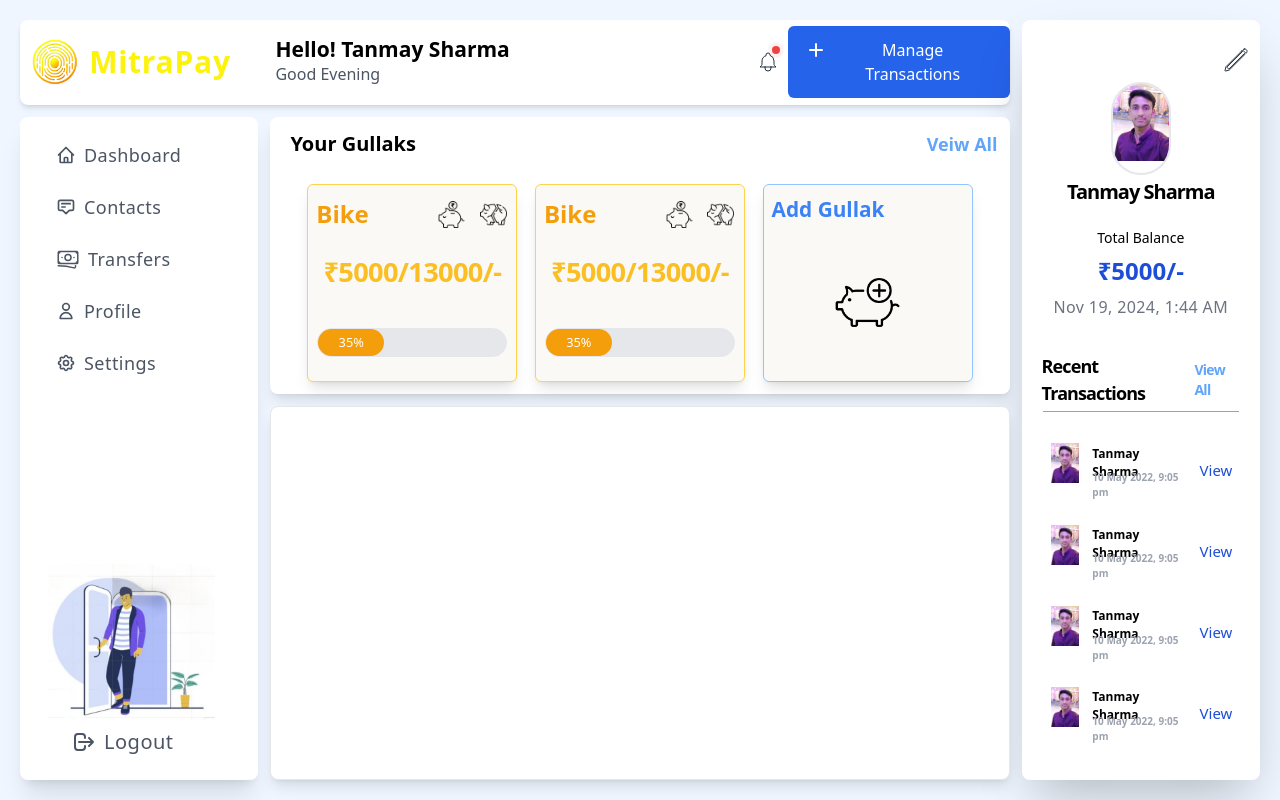
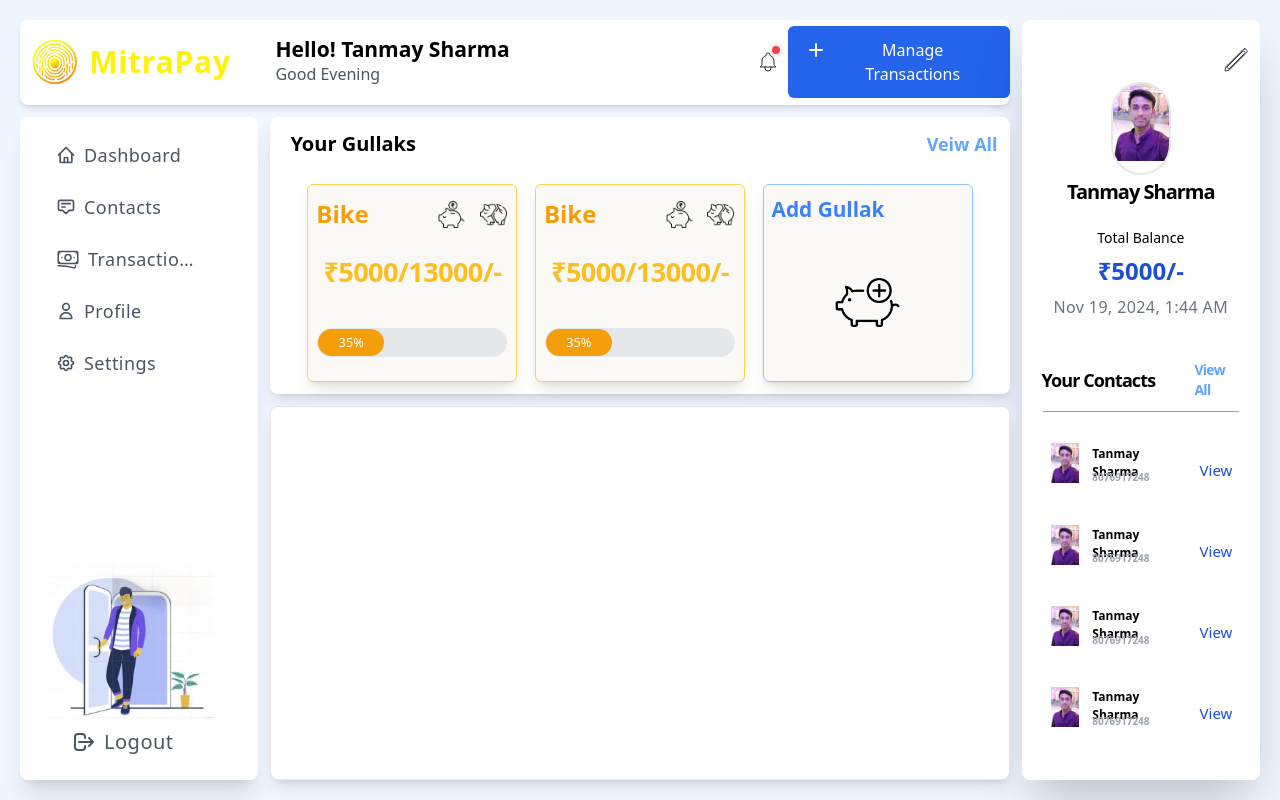
Before and after one commit to Tanmay-vats-sharma/MitraPay, a React (Vite) app in the folder Frontend/: page /dashboard in a window 1280 px wide. Built offline with nearby package versions, Linux system fonts and the light colour scheme; no server answers.

Commit message:
Contact component formed

```diff
--- a/Frontend/src/Components/Common/Balance&Contacts.jsx
+++ b/Frontend/src/Components/Common/Balance&Contacts.jsx
@@ -1,6 +1,7 @@
 import React from "react";
 import Profile_pic from "../../assets/Profile_pic.jpeg";
 import Icon from "./Icon";
+import { Contact } from "./Contact";
 
 export function Balance() {
 
@@ -49,7 +50,7 @@ export function Balance() {
       <div className="h-[57%]  flex items-center flex-col ">
         <div className="h-[15%] w-[100%] flex justify-envenly items-center  p-1">
           <div className="font-semibold tracking-tighter text-[18px] w-[75%] h-[100%] flex items-center">
-            <p>Recent Transactions</p>
+            <p>Your Contacts</p>
           </div>
           <div className="font-semibold tracking-tighter text-sm w-[25%] h-[100%] flex items-center justify-end p-1 text-blue-400 hover:cursor-pointer hover:text-blue-700">
             <p>View All</p>
@@ -57,78 +58,10 @@ export function Balance() {
         </div>
         <hr className="w-[95%] border-t-1 border-gray-400 items-center mb-2" />
         <div className=" w-[95%] h-[83%] flex flex-col justify-evenly">
-          <div className="flex justify-evenly  h-[18%] w-[100%] hover:bg-blue-100 border-l-4 border-transparent hover:border-indigo-500">
-            <div className="w-[20%] h-[100%]   ">
-              <div className="h-[100%] w-[100%] overflow-hidden rounded-md  p-1">
-                <img src={Profile_pic} alt="" />
-              </div>
-            </div>
-            <div className="w-[60%] h-[100%]  flex flex-col justify-center items-center p-1">
-              <div className="w-[90%]  h-[47%] text-[12px] font-semibold">
-                <p>Tanmay Sharma</p>
-              </div>
-              <div className=" w-[90%]  h-[47%] text-[10px] text-gray-400 font-semibold">
-                <p>10 May 2022, 9:05 pm</p>
-              </div>
-            </div>
-            <div className="w-[25%] h-[100%]  flex flex-col justify-center items-center text-[15px] text-blue-700">
-              <p>View</p>
-            </div>
-          </div>
-          <div className="flex justify-evenly  h-[18%] w-[100%] hover:bg-blue-100 border-l-4 border-transparent hover:border-indigo-500">
-            <div className="w-[20%] h-[100%]   ">
-              <div className="h-[100%] w-[100%] overflow-hidden rounded-md   p-1">
-                <img src={Profile_pic} alt="" />
-              </div>
-            </div>
-            <div className="w-[60%] h-[100%]  flex flex-col justify-center items-center p-1">
-              <div className="w-[90%]  h-[47%] text-[12px] font-semibold">
-                <p>Tanmay Sharma</p>
-              </div>
-              <div className=" w-[90%]  h-[47%] text-[10px] text-gray-400 font-semibold">
-                <p>10 May 2022, 9:05 pm</p>
-              </div>
-            </div>
-            <div className="w-[25%] h-[100%]  flex flex-col justify-center items-center text-[15px] text-blue-700">
-              <p>View</p>
-            </div>
-          </div>
-          <div className="flex justify-evenly h-[18%] w-[100%] hover:bg-blue-100 border-l-4 border-transparent hover:border-indigo-500">
-            <div className="w-[20%] h-[100%]   ">
-              <div className="h-[100%] w-[100%] overflow-hidden rounded-md p-1 ">
-                <img src={Profile_pic} alt="" />
-              </div>
-            </div>
-            <div className="w-[60%] h-[100%]  flex flex-col justify-center items-center p-1">
-              <div className="w-[90%]  h-[47%] text-[12px] font-semibold">
-                <p>Tanmay Sharma</p>
-              </div>
-              <div className=" w-[90%]  h-[47%] text-[10px] text-gray-400 font-semibold">
-                <p>10 May 2022, 9:05 pm</p>
-              </div>
-            </div>
-            <div className="w-[25%] h-[100%]  flex flex-col justify-center items-center text-[15px] text-blue-700">
-              <p>View</p>
-            </div>
-          </div>
-          <div className="flex justify-evenly h-[18%] w-[100%] hover:bg-blue-100 border-l-4 border-transparent hover:border-indigo-500">
-            <div className="w-[20%] h-[100%]   ">
-              <div className="h-[100%] w-[100%] overflow-hidden rounded-md  p-1">
-                <img src={Profile_pic} alt="" />
-              </div>
-            </div>
-            <div className="w-[60%] h-[100%]  flex flex-col justify-center items-center p-1">
-              <div className="w-[90%]  h-[47%] text-[12px] font-semibold">
-                <p>Tanmay Sharma</p>
-              </div>
-              <div className=" w-[90%]  h-[47%] text-[10px] text-gray-400 font-semibold">
-                <p>10 May 2022, 9:05 pm</p>
-              </div>
-            </div>
-            <div className="w-[25%] h-[100%]  flex flex-col justify-center items-center text-[15px] text-blue-700">
-              <p>View</p>
-            </div>
-          </div>
+          <Contact></Contact>
+          <Contact></Contact>
+          <Contact></Contact>
+          <Contact></Contact>
         </div>
       </div>
     </>
--- /dev/null
+++ b/Frontend/src/Components/Common/Contact.jsx
@@ -0,0 +1,25 @@
+import React from "react";
+import Profile_pic from "../../assets/Profile_pic.jpeg"
+
+export function Contact(){
+  return (
+    <div className="flex justify-evenly  h-[18%] w-[100%] hover:bg-blue-100 border-l-4 border-transparent hover:border-indigo-500">
+      <div className="w-[20%] h-[100%]   ">
+        <div className="h-[100%] w-[100%] overflow-hidden rounded-md  p-1">
+          <img src={Profile_pic} alt="" />
+        </div>
+      </div>
+      <div className="w-[60%] h-[100%]  flex flex-col justify-center items-center p-1">
+        <div className="w-[90%]  h-[47%] text-[12px] font-semibold">
+          <p>Tanmay Sharma</p>
+        </div>
+        <div className=" w-[90%]  h-[47%] text-[10px] text-gray-400 font-semibold">
+          <p>8076917248</p>
+        </div>
+      </div>
+      <div className="w-[25%] h-[100%]  flex flex-col justify-center items-center text-[15px] text-blue-700">
+        <p>View</p>
+      </div>
+    </div>
+  );
+}
--- a/Frontend/src/Components/Common/Navbar.jsx
+++ b/Frontend/src/Components/Common/Navbar.jsx
@@ -80,7 +80,7 @@ export function Navbar() {
                   </svg>
                 </span>
                 <span class="ml-2 text-lg tracking-wide truncate">
-                  Transfers
+                  Transactions
                 </span>
               </a>
             </li>
```
